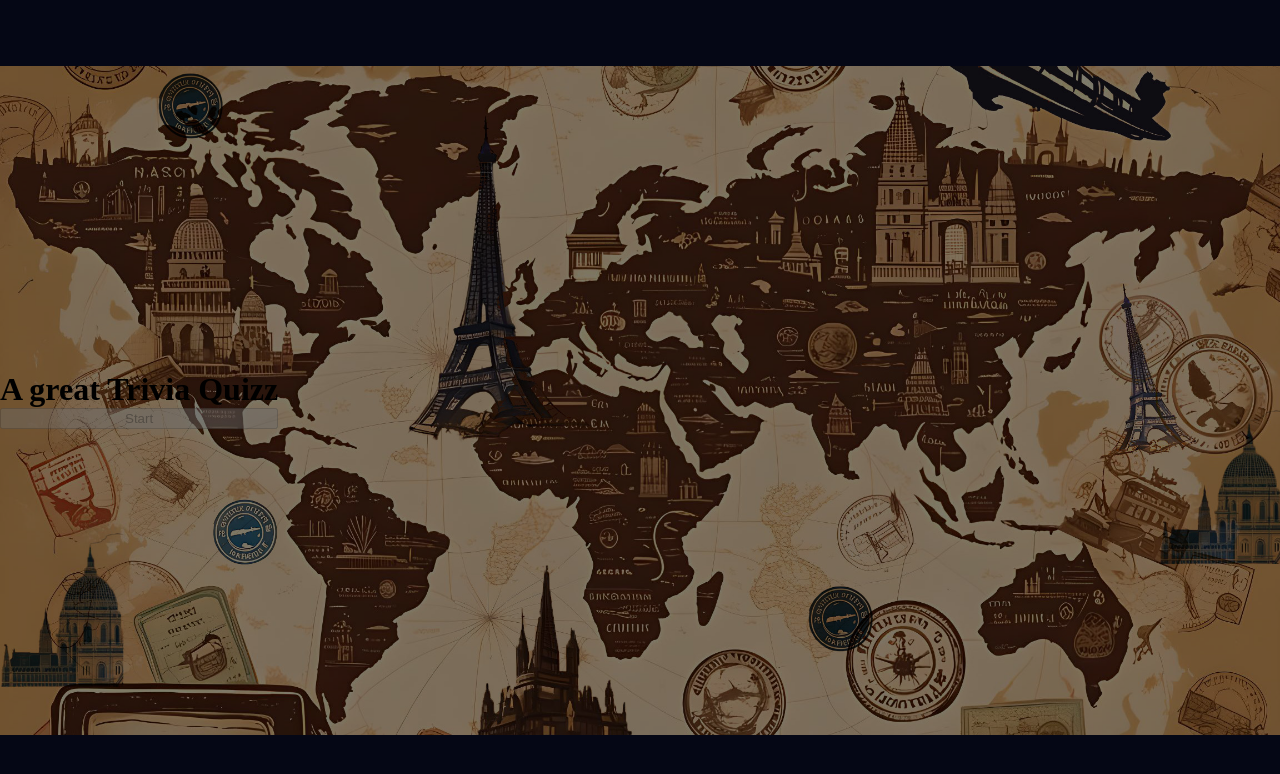
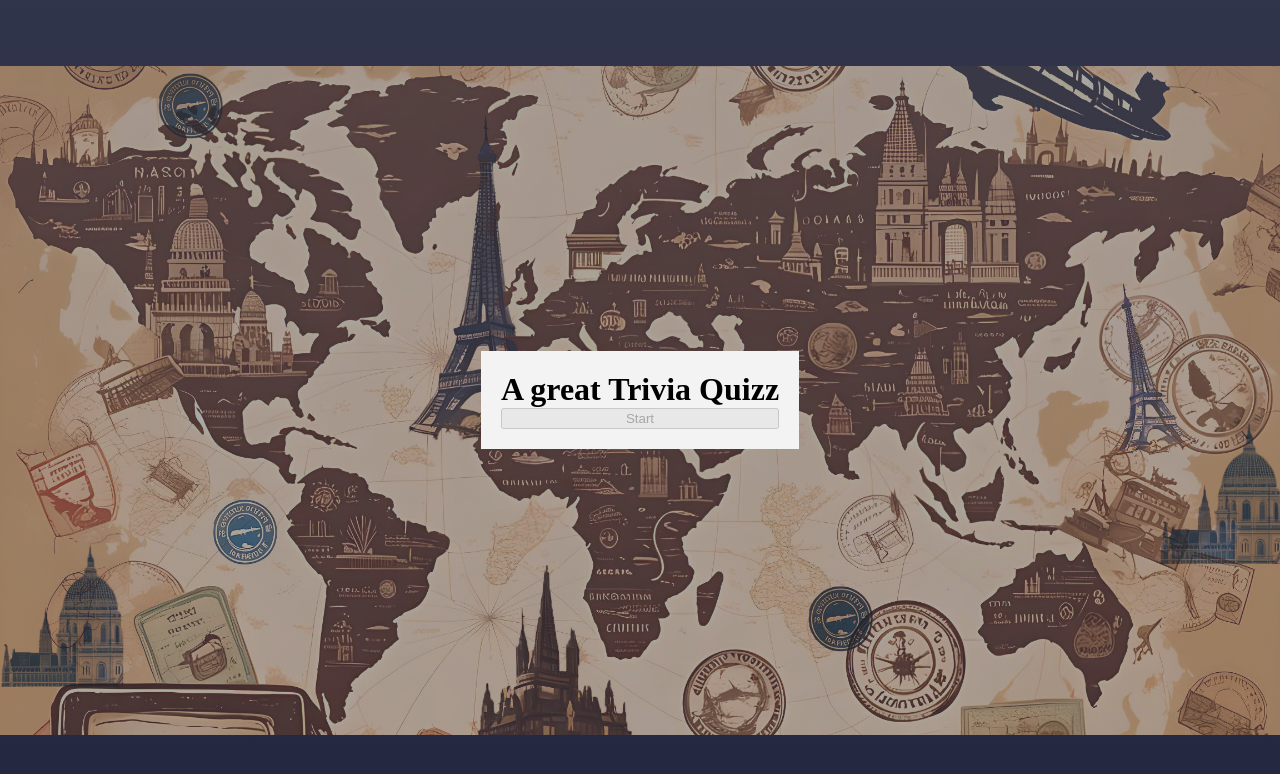
Before and after one commit to pfjoana/react-trivia-quizz, a React (Vite) app: page / in a window 1280 px wide. Shown: the top 774 px of the page. Built offline with nearby package versions, Linux system fonts and the light colour scheme; no server answers.

Commit message:
style: fix alignment and background tinted effect

```diff
--- a/src/App.jsx
+++ b/src/App.jsx
@@ -3,7 +3,6 @@ import he from 'he'
 import {nanoid} from "nanoid"
 import QA from './components/QA'
 import './styles/App.scss'
-import backgroundImg from './assets/background.jpg'
 
 export default function App() {
 
@@ -124,7 +123,7 @@ export default function App() {
 
 
   return (
-    <div className="main-screen" style={{backgroundImage: `url(${backgroundImg})`}}>
+    <div className="main-screen">
       { startScreen ?
       <div className="start-screen">
         <h1>A great Trivia Quizz</h1>
--- a/src/styles/App.scss
+++ b/src/styles/App.scss
@@ -20,8 +20,9 @@ background-color:  rgb(10, 15, 43);
   // background-color: rgb(10, 15, 43, 0.3);
   // background-blend-mode: overlay;
   display: flex;
-  justify-items: center;
+  justify-content: center;
   align-items: center;
+  background-image: linear-gradient(rgba(194, 194, 194, 0.3), rgba(194, 194, 194, 0.2)), url('../assets/background.jpg');
 
   &::before {
     content: "";
@@ -30,7 +31,7 @@ background-color:  rgb(10, 15, 43);
     left: 0;
     width: 100%;
     height: 100%;
-    background-color: rgb(0, 0, 0, 0.5);
+    background-color: rgba(10, 15, 43, 0.3);
     z-index: 1;
   }
 }
@@ -38,5 +39,9 @@ background-color:  rgb(10, 15, 43);
 .start-screen {
   display: flex;
   flex-direction: column;
-
+  justify-content: center;
+  padding: 20px;
+  text-align: center;
+  background-color: #f3f3f3;
+  z-index: 2;
 }
```
